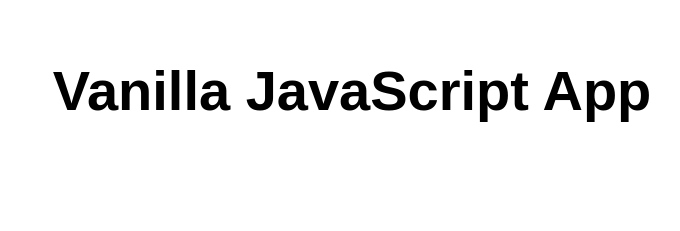
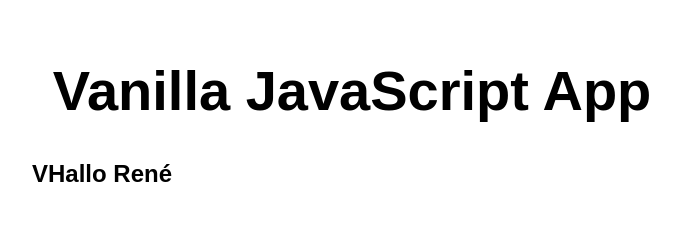
Before and after one commit to rakouffeld8043/staticWebApp, a website: page src/index.html in a window 1280 px wide. Shown: the whole page, without its empty margins (288-968 px from the left). Drawn offline with Linux system fonts and the light colour scheme.

Commit message:
Update index.html

```diff
--- a/src/index.html
+++ b/src/index.html
@@ -11,6 +11,7 @@
 <body>
   <main>
     <h1>Vanilla JavaScript App</h1>
+     <h2>VHallo René</h2>
   </main>
 </body>
 
```
